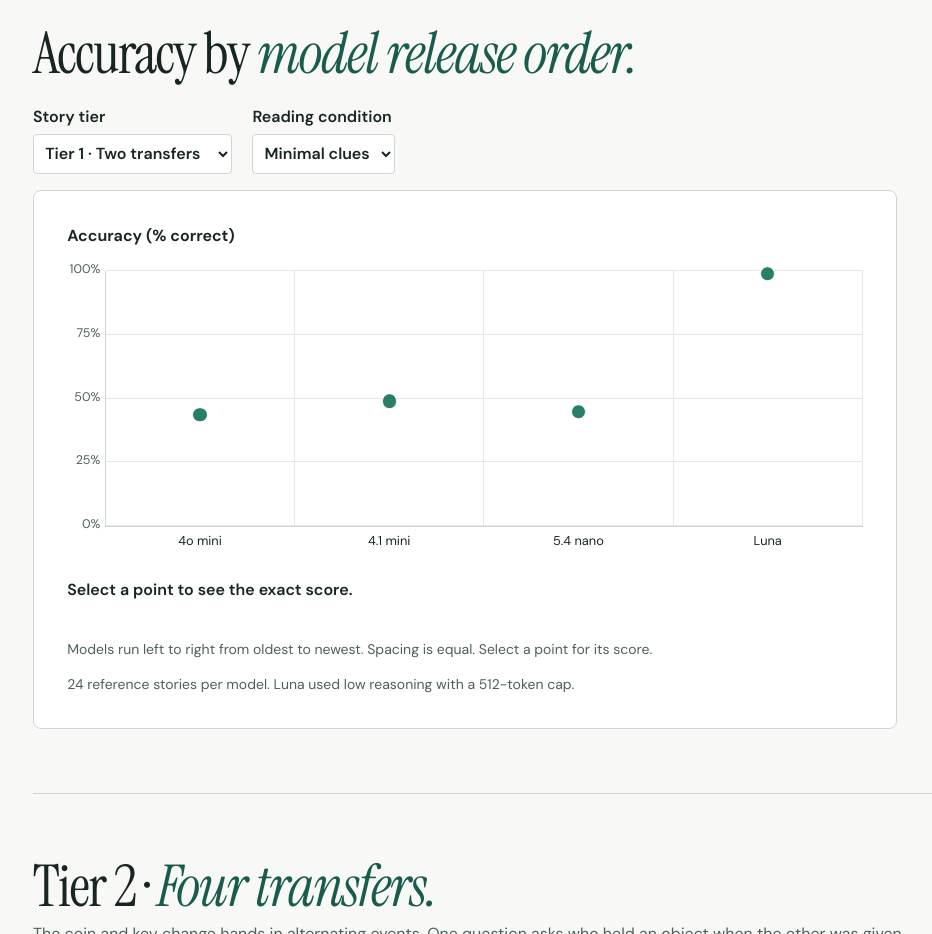
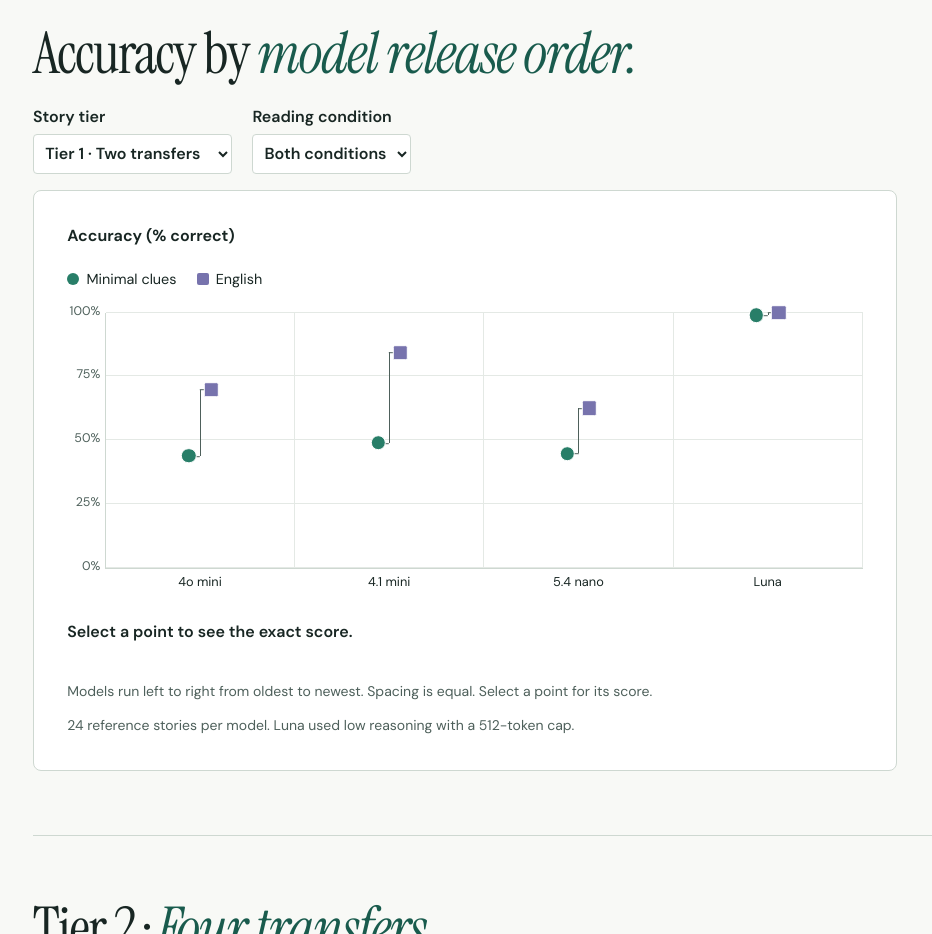
Before and after one commit to fluorine/conlang-reading-bench, a plain HTML site: page docs/index.html in a window 1280 px wide. Shown: the part 1460-2394 px from the top of the page, without its empty margins (31-963 px from the left). Drawn offline with Linux system fonts and the light colour scheme.

Commit message:
Connect paired reading conditions in the scatter plot

```diff
--- a/docs/accuracy-plot.js
+++ b/docs/accuracy-plot.js
@@ -40,12 +40,20 @@ const condition = document.querySelector("#plot-condition");
 const grid = plot.querySelector(".scatter-grid");
 const detail = plot.querySelector(".scatter-detail");
 const note = plot.querySelector("#scatter-note");
+const legend = plot.querySelector(".scatter-key");
+const conditionNames = { minimal: "Minimal clues", english: "English" };
 
 function render() {
   grid.replaceChildren();
   const isFour = tier.value === "four";
   const questionCount = isFour ? 192 : 96;
   const storyCount = questionCount / 4;
+  const both = condition.value === "both";
+  const selected = both ? Object.keys(conditionNames) : [condition.value];
+  grid.classList.toggle("paired", both);
+  for (const key of Object.keys(conditionNames)) {
+    legend.querySelector("." + key).hidden = !selected.includes(key);
+  }
   detail.textContent = "Select a point to see the exact score.";
   note.textContent = isFour
     ? "48 four-transfer stories per model. Luna used low reasoning with a 2,048-token cap. Empty columns indicate no published run."
@@ -69,15 +77,25 @@ function render() {
     label.className = "scatter-model";
     label.textContent = shortNames[i];
     column.append(label);
-    const result = accuracy[tier.value][i]?.[condition.value];
-    if (result !== undefined) {
+    const scores = accuracy[tier.value][i];
+    if (scores && both) {
+      const connector = document.createElement("span");
+      connector.className = "scatter-connector";
+      connector.setAttribute("aria-hidden", "true");
+      connector.style.bottom = Math.min(scores.minimal, scores.english) + "%";
+      connector.style.height = Math.abs(scores.minimal - scores.english) + "%";
+      column.append(connector);
+    }
+    for (const key of selected) {
+      if (!scores) break;
+      const result = scores[key];
       const point = document.createElement("button");
       point.type = "button";
-      point.className = "scatter-point";
+      point.className = "scatter-point " + key;
       point.style.setProperty("--y", result + "%");
       const count = Math.round(result * questionCount / 100);
       const name = i === 3 ? model + " (low)" : model;
-      const message = `${name} · ${storyCount} stories · ${(result + 1e-10).toFixed(2)}% (${count}/${questionCount})`;
+      const message = `${name} · ${conditionNames[key]} · ${storyCount} stories · ${(result + 1e-10).toFixed(2)}% (${count}/${questionCount})`;
       point.setAttribute("aria-label", message);
       point.addEventListener("focus", () => { detail.textContent = message; });
       point.addEventListener("click", () => { detail.textContent = message; });
--- a/docs/index.html
+++ b/docs/index.html
@@ -8,8 +8,8 @@
   <meta name="theme-color" content="#f8f9f6" media="(prefers-color-scheme: light)">
   <meta name="description" content="How well can four AI models follow a story in a made-up language? Explore the Conlang Reading Bench pilot, its four test conditions and reproducible scores.">
   <title>Conlang Reading Bench · Stage 1 results</title>
-  <link rel="stylesheet" href="style.css?v=6">
-  <script defer src="accuracy-plot.js?v=2"></script>
+  <link rel="stylesheet" href="style.css?v=7">
+  <script defer src="accuracy-plot.js?v=3"></script>
 </head>
 <body id="top">
   <a class="skip" href="#main">Skip to content</a>
@@ -88,10 +88,11 @@
       <h2 id="accuracy-heading">Accuracy by <em>model release order.</em></h2>
       <div class="scatter-controls">
         <label>Story tier <select id="plot-tier"><option value="two">Tier 1 · Two transfers</option><option value="four">Tier 2 · Four transfers</option></select></label>
-        <label>Reading condition <select id="plot-condition"><option value="minimal">Minimal clues</option><option value="english">English</option></select></label>
+        <label>Reading condition <select id="plot-condition"><option value="both">Both conditions</option><option value="minimal">Minimal clues</option><option value="english">English</option></select></label>
       </div>
       <figure class="chart scatter">
         <figcaption id="scatter-label">Accuracy (% correct)</figcaption>
+        <div class="legend scatter-key"><span class="minimal"><i aria-hidden="true"></i>Minimal clues</span><span class="english"><i aria-hidden="true"></i>English</span></div>
         <div class="scatter-grid" role="group" aria-labelledby="scatter-label"></div>
         <p class="scatter-detail" aria-live="polite"></p>
         <p class="chart-note">Models run left to right from oldest to newest. Spacing is equal. Select a point for its score.</p>
--- a/docs/style.css
+++ b/docs/style.css
@@ -130,10 +130,23 @@ h3 { font-size: 1.15rem; line-height: 1.35; margin: 0; letter-spacing: -.02em }
 .scatter-model { position: absolute; top: calc(100% + .3rem); width: 100%; text-align: center; font-size: .8rem; padding-inline: .1rem }
 .scatter-point { position: absolute; left: var(--x,50%); bottom: var(--y); transform: translate(-50%,50%); width: 2rem; height: 1.65rem; cursor: pointer; border: 0; padding: 0; background: transparent; display: grid; place-items: center; color: var(--chart-green) }
 .scatter-point::before { content: ""; width: .82rem; height: .82rem; border-radius: 50%; background: currentColor; border: 1px solid var(--surface) }
+.scatter .english { color: var(--violet) }
+.scatter-key span[hidden] { display: none }
+.scatter-key .minimal i { background: var(--chart-green); border-radius: 50% }
+.scatter-key .english i, .scatter-point.english::before { background: var(--violet); border-radius: 2px }
+.scatter-key .english { color: var(--ink) }
+.paired .scatter-point { width: 1.4rem }
+.paired .minimal { --x: calc(50% - .7rem) }
+.paired .english { --x: calc(50% + .7rem) }
+.scatter-connector { position: absolute; left: 50%; width: 1px; background: var(--muted); pointer-events: none }
+.paired .scatter-point::after { content: ""; position: absolute; top: 50%; width: .7rem; border-top: 1px solid var(--muted); z-index: -1 }
+.paired .minimal::after { left: 50% }
+.paired .english::after { right: 50% }
 .scatter-point:focus-visible { outline: 2px solid var(--ink); outline-offset: -2px; z-index: 1 }
 .scatter-detail { min-height: 3em; margin: 0; color: var(--ink); font-weight: 600 }
 @media (forced-colors: active) {
-  .scatter-point::before { forced-color-adjust: none; background: LinkText; border-color: Canvas }
+  .scatter-point::before, .scatter-point.english::before, .scatter-key .minimal i, .scatter-key .english i { forced-color-adjust: none; background: LinkText; border-color: Canvas }
+  .scatter-connector { forced-color-adjust: none; background: CanvasText }
 }
 .diagram { margin: 2rem 0 0 }
 .diagram figcaption { margin-bottom: 1rem }
```
